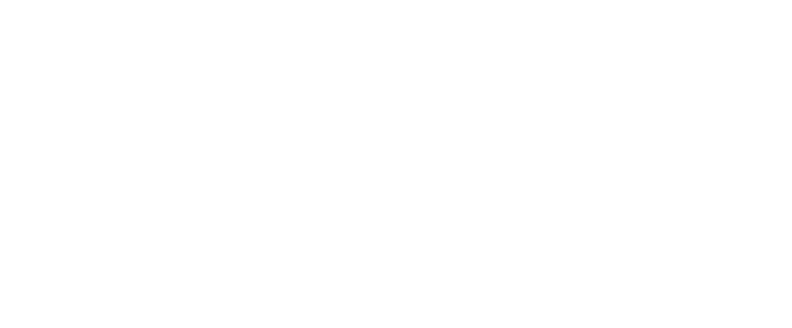
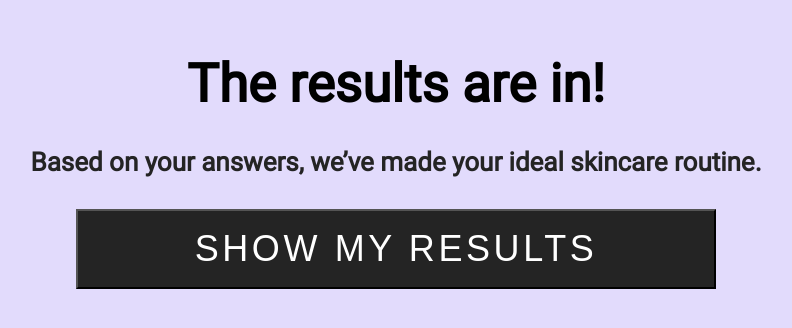
Before and after one commit to Bryan-Douglas/industry_project, a React (Create React App) app: page /results in a window 1280 px wide. Before the commit this address had no page. Shown: the part 246-574 px from the top of the page, without its empty margins (244-1036 px from the left). Built offline with nearby package versions, Linux system fonts and the light colour scheme; the HTML template or start-up script is replaced by a standard one.

Commit message:
results page done

```diff
--- a/src/App.jsx
+++ b/src/App.jsx
@@ -6,7 +6,7 @@
 import SkinNeeds from './components/SkinNeeds/SkinNeeds';
 import Scent from './components/Scent/Scent';
 import Price from './components/Price/Price';
-
+import Results from './components/Results/Results';
 
 function App() {
 
@@ -21,6 +21,7 @@
       <Route path="/skin-needs" element={<SkinNeeds   />} />
       <Route path="/scent" element={<Scent   />} />
       <Route path="/price" element={<Price  />} />
+      <Route path="/results" element={<Results />} />
     </Routes>
     </BrowserRouter>
     </div>
--- a/src/components/Price/Price.jsx
+++ b/src/components/Price/Price.jsx
@@ -2,6 +2,7 @@
 import "./Price.scss";
 import BackArrow from "../../assets/images/backarrow.svg";
 import { useNavigate } from "react-router-dom";
+import { Link } from "react-router-dom";
 
 function Price() {
   const navigate = useNavigate();
@@ -18,7 +19,9 @@
         </div>
         <ul className="price-section__list-container">
           <li className="price-section__list-item">$5-10</li>
+          <Link to="/results">
           <li className="price-section__list-item">$10-25</li>
+          </Link>
           <li className="price-section__list-item">$25-50</li>
           <li className="price-section__list-item">$50-100</li>
         </ul>
--- /dev/null
+++ b/src/components/Results/Results.jsx
@@ -0,0 +1,17 @@
+import React from 'react'
+import './Results.scss'
+
+function Results() {
+  return (
+    <div className="results-section">
+        <h1 className="results-section__header">The results are in!</h1>
+        <p className="results-section__text">Based on your answers, we’ve made your ideal skincare routine.</p>
+
+        <div className="results-section__buttonWrapper">
+            <button className="results-section__button">SHOW MY RESULTS</button>
+        </div>
+    </div>
+  )
+}
+
+export default Results
--- /dev/null
+++ b/src/components/Results/Results.scss
@@ -0,0 +1,32 @@
+@use '../../styles/variables' as *;
+
+
+.results-section{
+    background-color: $secondaryBackground;
+    height: 834px;
+    display: flex;
+    justify-content: center;
+    flex-direction: column;
+    align-items: center;
+
+    &__header{
+        font-size: 53px;
+        margin-bottom: 2rem;
+    }
+
+    &__text{
+        font-size: 26px;
+        color: $secondaryFontColor;
+        margin-bottom: 2rem;
+    }
+
+    &__button{
+        width: 40rem;
+        height: 5rem;
+        background-color: $buttonBackground;
+        color: white;
+        font-size: 36px;
+        letter-spacing: 3.6px;
+    }
+
+}
--- a/src/styles/_variables.scss
+++ b/src/styles/_variables.scss
@@ -4,3 +4,5 @@
 
 $ctaBackground: #F6CFCF;
 $buttonBackground: #242424;
+$secondaryBackground:#E2DBFC;
+$secondaryFontColor: #242424;
```
